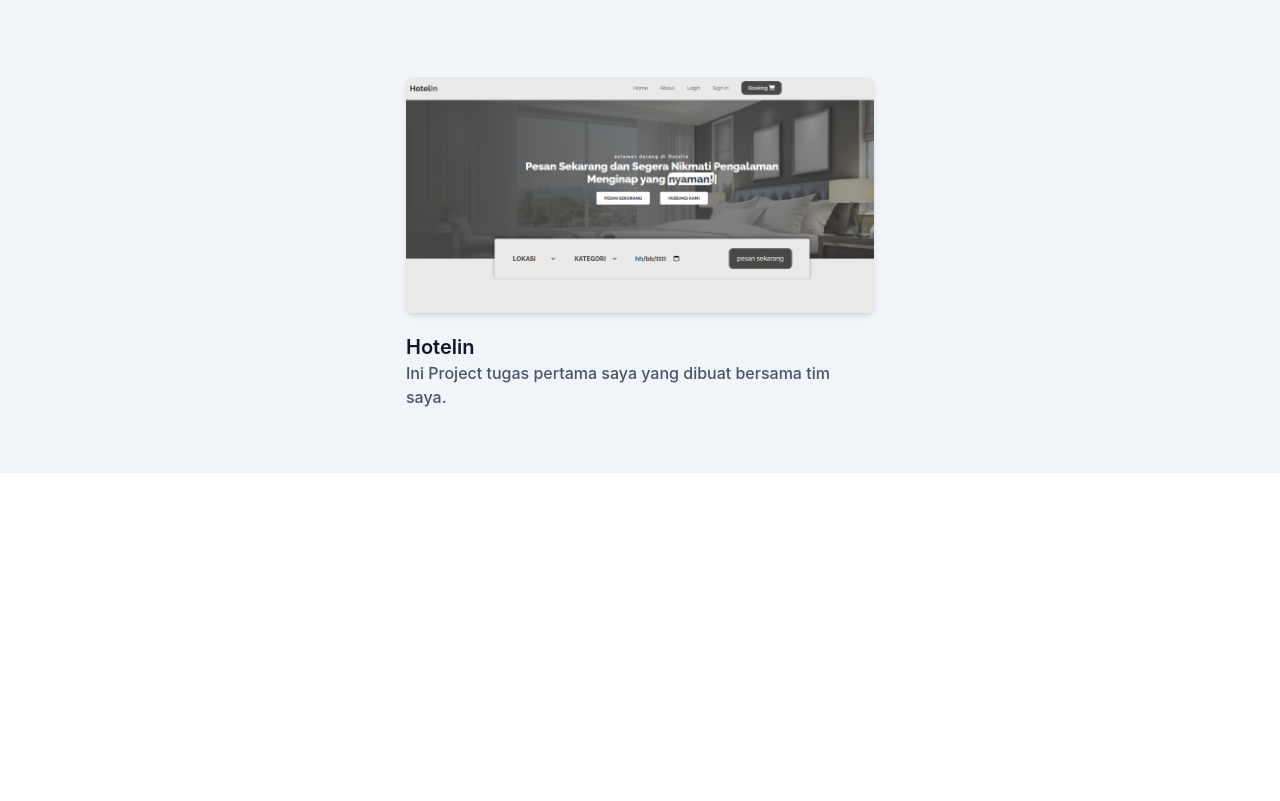
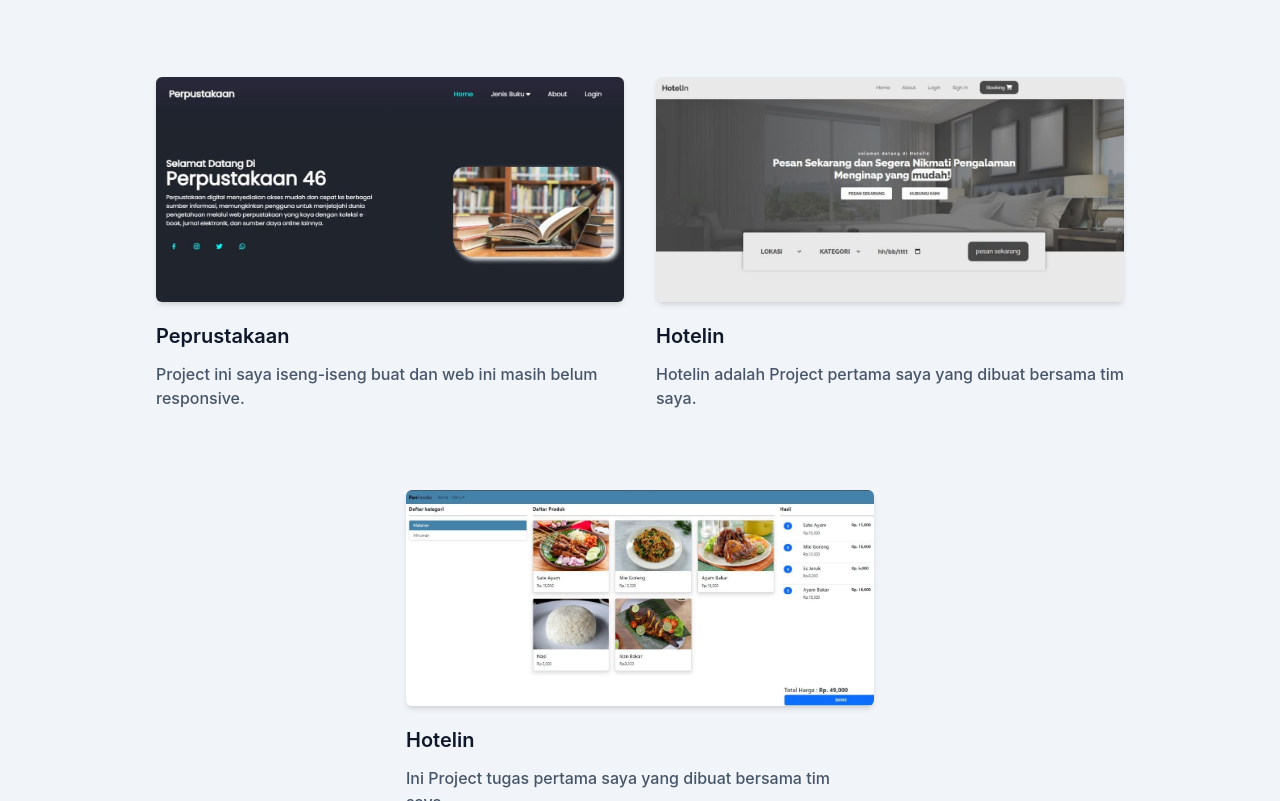
Before and after one commit to irfancipinang/portofolio, a plain HTML site: page index.html in a window 1280 px wide. Shown: the part 1999-2800 px from the top of the page. Drawn offline with Linux system fonts and the light colour scheme.

Commit message:
image porto

```diff
--- a/index.html
+++ b/index.html
@@ -117,7 +117,7 @@
               >
                 <svg
                   width="400"
-                  height="400"
+                  height="350"
                   viewBox="0 0 200 200"
                   xmlns="http://www.w3.org/2000/svg"
                 >
@@ -350,12 +350,43 @@
           <div class="mb-12 p-4 w-[500px]">
             <div class="rounded-md shadow-md overflow-hidden">
               <img
-                src="dist/img/project/Hotelin.png"
+                src="dist/img/project/perpustakaan46jpg.jpg"
                 alt="Landing Page"
                 width="w-full"
               />
             </div>
-            <h3 class="h3 font-semibold text-xl text-dark mt-5 ">
+            <h3 class=" font-semibold text-xl text-dark mt-5 mb-3">
+              Peprustakaan
+            </h3>
+            <p class="font-medium text-base text-slate-600 ">
+              Project ini saya iseng-iseng buat dan web ini masih belum responsive.
+            </p>
+          </div>
+          <div class="mb-12 p-4 w-[500px]">
+            <div class="rounded-md shadow-md overflow-hidden">
+              <img
+                src="dist/img/project/Hotelin.jpg"
+                alt="Landing Page"
+                width="w-full"
+              />
+            </div>
+            <h3 class=" font-semibold text-xl text-dark mt-5 mb-3">
+              Hotelin
+            </h3>
+            <p class="font-medium text-base text-slate-600 ">
+              Hotelin adalah Project pertama saya yang dibuat
+              bersama tim saya.
+            </p>
+          </div>
+          <div class="mb-12 p-4 w-[500px]">
+            <div class="rounded-md shadow-md overflow-hidden">
+              <img
+                src="dist/img/project/KasirApp.jpg"
+                alt="Landing Page"
+                width="w-full"
+              />
+            </div>
+            <h3 class=" font-semibold text-xl text-dark mt-5 mb-3">
               Hotelin
             </h3>
             <p class="font-medium text-base text-slate-600 ">
```
Also changed, not shown: dist/img/project/Hotelin.jpg (added), dist/img/project/KasirApp.jpg (added), dist/img/project/hotelin.png (deleted), dist/img/project/perpustakaan.jpg (added), dist/img/project/perpustakaan.png (deleted), dist/img/project/perpustakaan46jpg.jpg (added).
